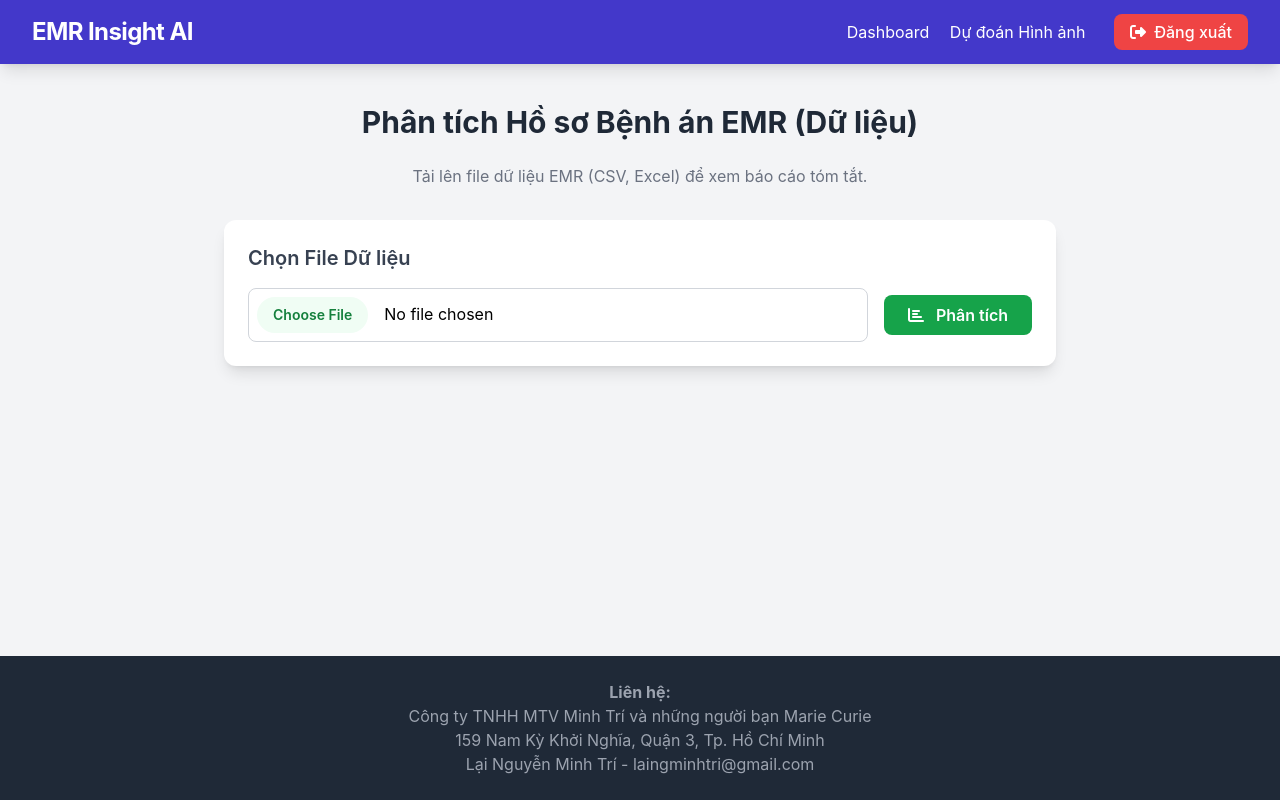
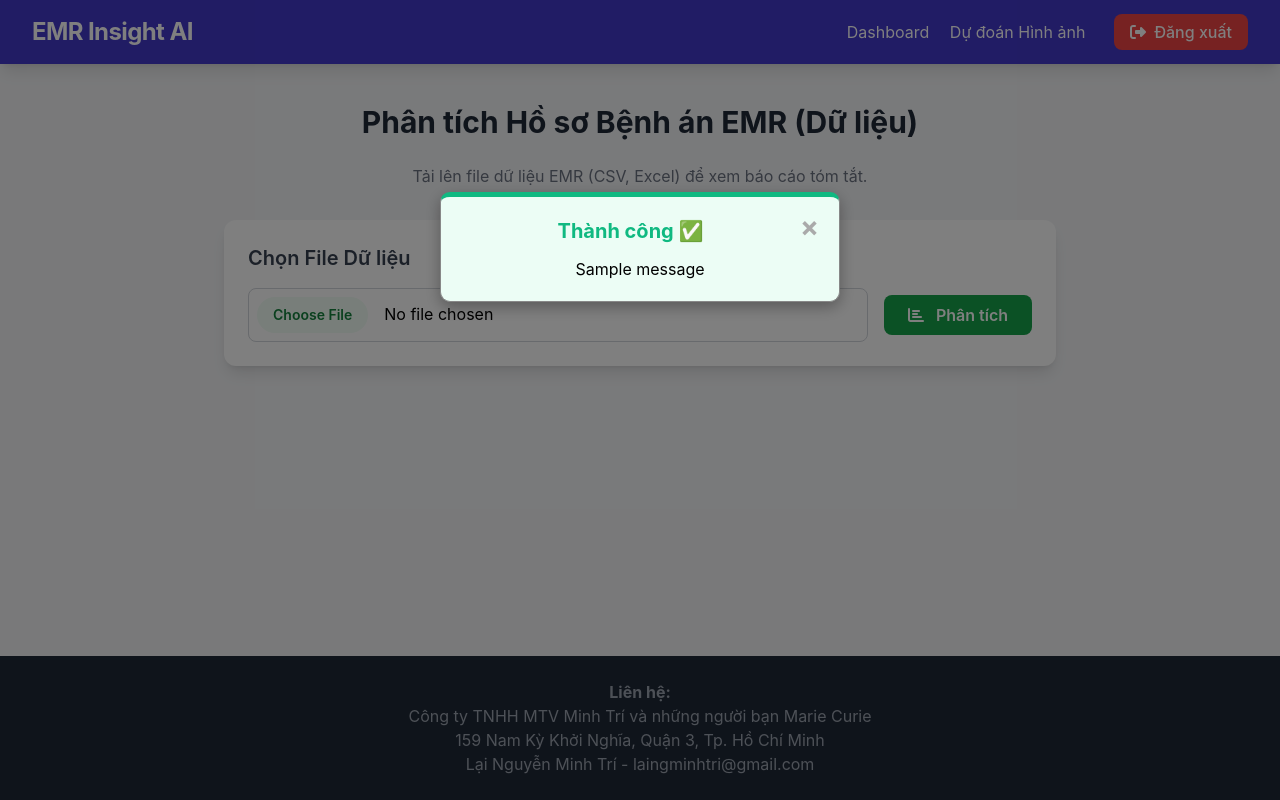
Before and after one commit to minhtriizkooooo-sys/EMR-Analysis, a Flask app: page /emr_profile in a window 1280 px wide. Run offline with Flask 3, Linux system fonts and the light colour scheme; the visitor is signed in with stand-in values (Sample User, id 1); one stand-in notice (Sample message) is shown; some libraries are stand-ins or nearby versions.

Commit message:
Update emr_profile.html

```diff
--- a/templates/emr_profile.html
+++ b/templates/emr_profile.html
@@ -13,6 +13,7 @@
             --dark-green: #059669;
             --light-bg: #f3f4f6;
             --error-color: #EF4444;
+            --success-color: #10B981;
         }
 
         body {
@@ -86,9 +87,10 @@
             text-decoration: none;
             cursor: pointer;
         }
-        /* Chỉ định màu sắc cho modal lỗi/cảnh báo */
+        /* Chỉ định màu sắc cho modal lỗi/cảnh báo/thành công */
         .modal-danger { border-top: 5px solid var(--error-color); background-color: #FEF2F2; }
         .modal-warning { border-top: 5px solid #F59E0B; background-color: #FFFBEB; }
+        .modal-success { border-top: 5px solid var(--success-color); background-color: #ECFDF5; }
 
         @keyframes fadeIn {
             from { opacity: 0; transform: translateY(-20px); }
@@ -118,7 +120,7 @@
             <div class="bg-white p-6 rounded-xl shadow-lg mb-8">
                 <h3 class="text-xl font-semibold text-gray-700 mb-4">Chọn File Dữ liệu</h3>
                 <form action="{{ url_for('upload_emr') }}" method="post" enctype="multipart/form-data" class="flex flex-col sm:flex-row items-center space-y-4 sm:space-y-0 sm:space-x-4">
-                    <input type="file" name="file" accept=".csv, .xlsx, .xls" required
+                    <input type="file" name="file" id="data-file" accept=".csv, .xlsx, .xls" required
                             class="flex-grow w-full sm:w-auto border border-gray-300 rounded-lg p-2 file:mr-4 file:py-2 file:px-4 file:rounded-full file:border-0 file:text-sm file:font-semibold file:bg-green-50 file:text-green-700 hover:file:bg-green-100">
 
                     <button type="submit"
@@ -165,27 +167,25 @@
         const modalBody = document.getElementById('modalBody');
 
         function showModal(category, message) {
-            // CHỈ HIỂN THỊ MODAL CHO LỖI VÀ CẢNH BÁO
-            if (category !== 'danger' && category !== 'warning') {
-                return;
-            }
-
             modalContent.className = 'modal-content';
             modalContent.classList.add(`modal-${category}`);
 
             let titleText = 'Thông báo';
-            let errorColor = '#EF4444'; // Red-500
-            let warningColor = '#F59E0B'; // Amber-500
+            let color = '#333';
 
             if (category === 'danger') {
                 titleText = 'Lỗi nghiêm trọng 🚨';
-                modalTitle.style.color = errorColor;
+                color = '#EF4444';
             } else if (category === 'warning') {
                 titleText = 'Cảnh báo ⚠️';
-                modalTitle.style.color = warningColor;
+                color = '#F59E0B';
+            } else if (category === 'success') {
+                titleText = 'Thành công ✅';
+                color = '#10B981';
             }
 
             modalTitle.textContent = titleText;
+            modalTitle.style.color = color;
             modalBody.textContent = message;
             modal.style.display = "block";
         }
@@ -205,7 +205,8 @@
             {% if messages %}
                 document.addEventListener('DOMContentLoaded', () => {
                     {% for category, message in messages %}
-                        showModal('{{ category }}', '{{ message }}');
+                        // Hiển thị lần lượt các thông báo (nếu có)
+                        setTimeout(() => showModal('{{ category }}', '{{ message }}'), 100);
                     {% endfor %}
                 });
             {% endif %}
```
